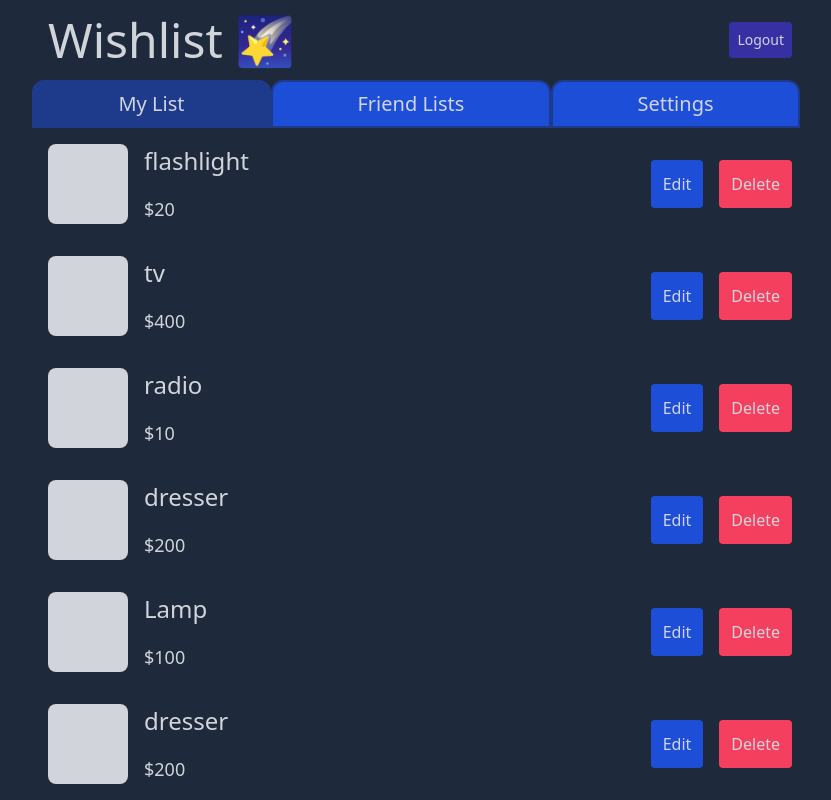
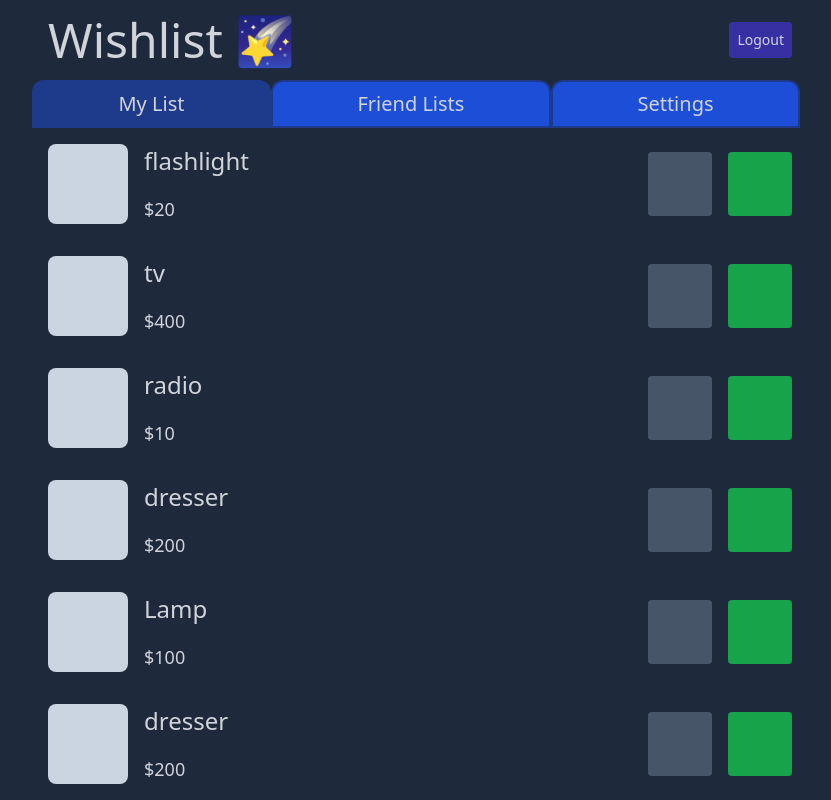
Before and after one commit to klnusbaum/wishlist, a Next.js app: page /wish/list in a window 1280 px wide. Shown: the whole page, without its empty margins (224-1055 px from the left). Built offline with nearby package versions, Linux system fonts and the light colour scheme.

Commit message:
Wishlist Icons
Start using icons for managing the wishlist

```diff
--- a/app/globals.css
+++ b/app/globals.css
@@ -16,14 +16,15 @@
     }
 }
 
+.list-icon-size {
+    --ggs: 1.5;
+}
+
 body {
     color: rgb(var(--foreground-rgb));
-  background: linear-gradient(
-      to bottom,
+    background: linear-gradient(to bottom,
             transparent,
-      rgb(var(--background-end-rgb))
-    )
-    rgb(var(--background-start-rgb));
+            rgb(var(--background-end-rgb))) rgb(var(--background-start-rgb));
 }
 
 @layer utilities {
--- a/app/layout.tsx
+++ b/app/layout.tsx
@@ -1,6 +1,7 @@
 import type { Metadata } from "next";
 import { Inter } from "next/font/google";
 import "./globals.css";
+import "css.gg/icons/icons.css";
 
 const inter = Inter({ subsets: ["latin"] });
 
--- /dev/null
+++ b/app/ui/wish-list-item-row.tsx
@@ -0,0 +1,13 @@
+import { WishListItem } from "@/app/lib/definitions";
+
+export default function WishListItemRow({ item }: { item: WishListItem }) {
+    return <div className="flex justify-between items-center">
+        <div className="h-20 w-20 min-w-20 bg-slate-300 m-4 rounded-lg"></div>
+        <div className="grow self-stretch flex flex-col justify-evenly">
+            <div className="text-2xl">{item.name}</div>
+            <div className="text-lg">${item.price}</div>
+        </div>
+        <div className="bg-slate-600 m-2 rounded size-14 md:size-16 grid justify-center items-center"><i className="gg-trash list-icon-size" ></i></div>
+        <div className="bg-green-600 m-2 rounded size-14 md:size-16 grid justify-center items-center"><i className="gg-check-o list-icon-size"></i></div>
+    </div >
+}
--- a/app/ui/wish-list-item.tsx
+++ /dev/null
@@ -1,13 +0,0 @@
-import { WishListItem } from "@/app/lib/definitions";
-
-export default function WishListItemRow({ item }: { item: WishListItem }) {
-    return <div key={item.id} className="flex justify-between content-center">
-        <div className="h-20 w-20 min-w-20 bg-gray-300 m-4 rounded-lg"></div>
-        <div className="grow flex flex-col justify-evenly">
-            <div className="text-2xl">{item.name}</div>
-            <div className="text-lg">${item.price}</div>
-        </div>
-        <div className="text-base self-center bg-blue-700 m-2 p-3 rounded">Edit</div>
-        <div className="text-base self-center bg-rose-500 m-2 p-3 rounded">Delete</div>
-    </div>
-}
--- a/app/wish/list/page.tsx
+++ b/app/wish/list/page.tsx
@@ -1,4 +1,4 @@
-import WishListItemRow from "@/app/ui/wish-list-item";
+import WishListItemRow from "@/app/ui/wish-list-item-row";
 
 const items = [
     {
@@ -63,7 +63,7 @@ const items = [
 export default function Page() {
     return <div>
         {items.map((item) => (
-            <WishListItemRow item={item} />
+            <WishListItemRow key={item.id} item={item} />
         ))}
     </div>
 }
--- a/package.json
+++ b/package.json
@@ -13,7 +13,8 @@
     "css.gg": "^2.1.1",
     "next": "14.1.0",
     "react": "^18",
-    "react-dom": "^18"
+    "react-dom": "^18",
+    "scss": "^0.2.4"
   },
   "devDependencies": {
     "@types/node": "^20",
```
Also changed, not shown: 1 other file (tests, documents, lock files or other folders). Lines whose indentation alone changed are shown as unchanged.
